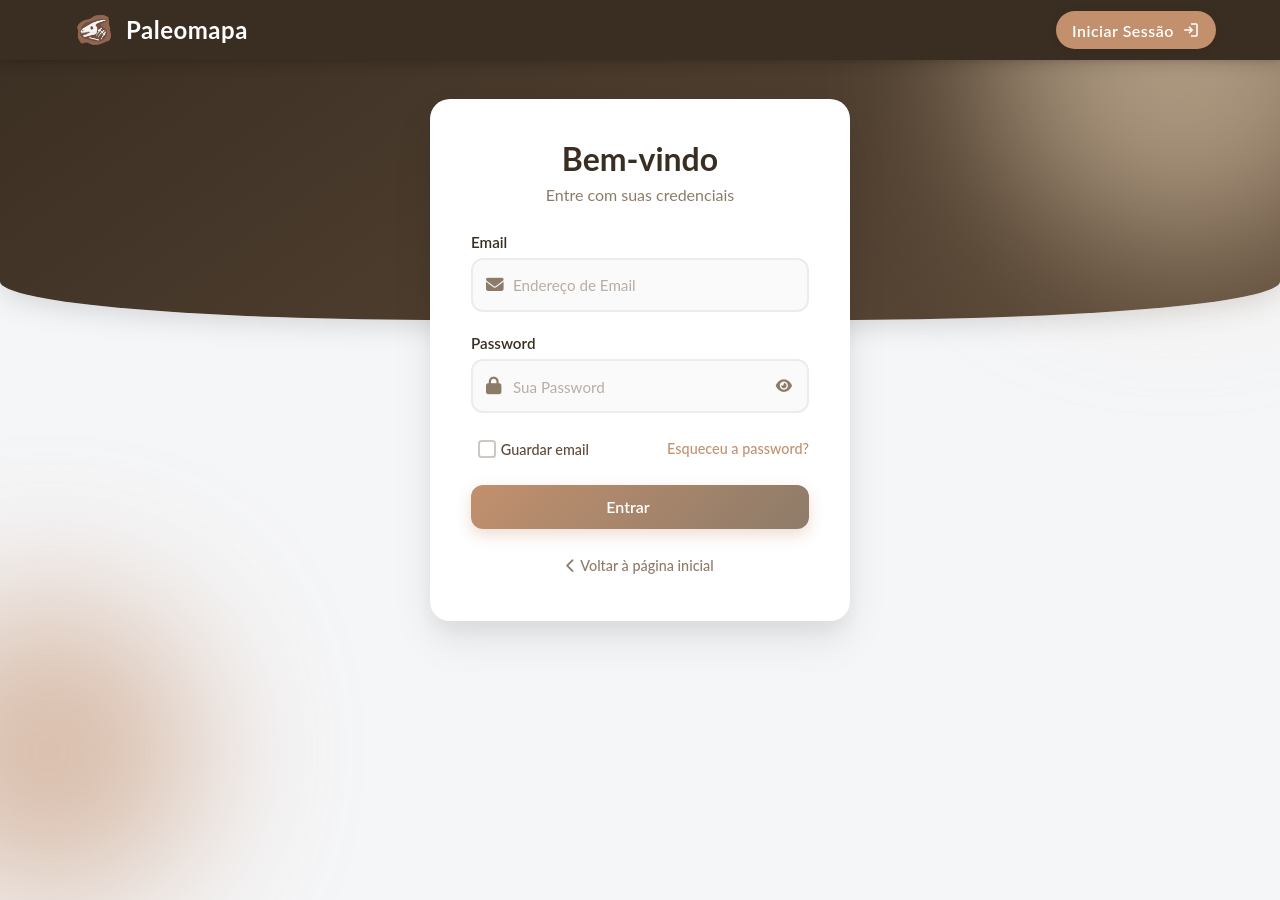
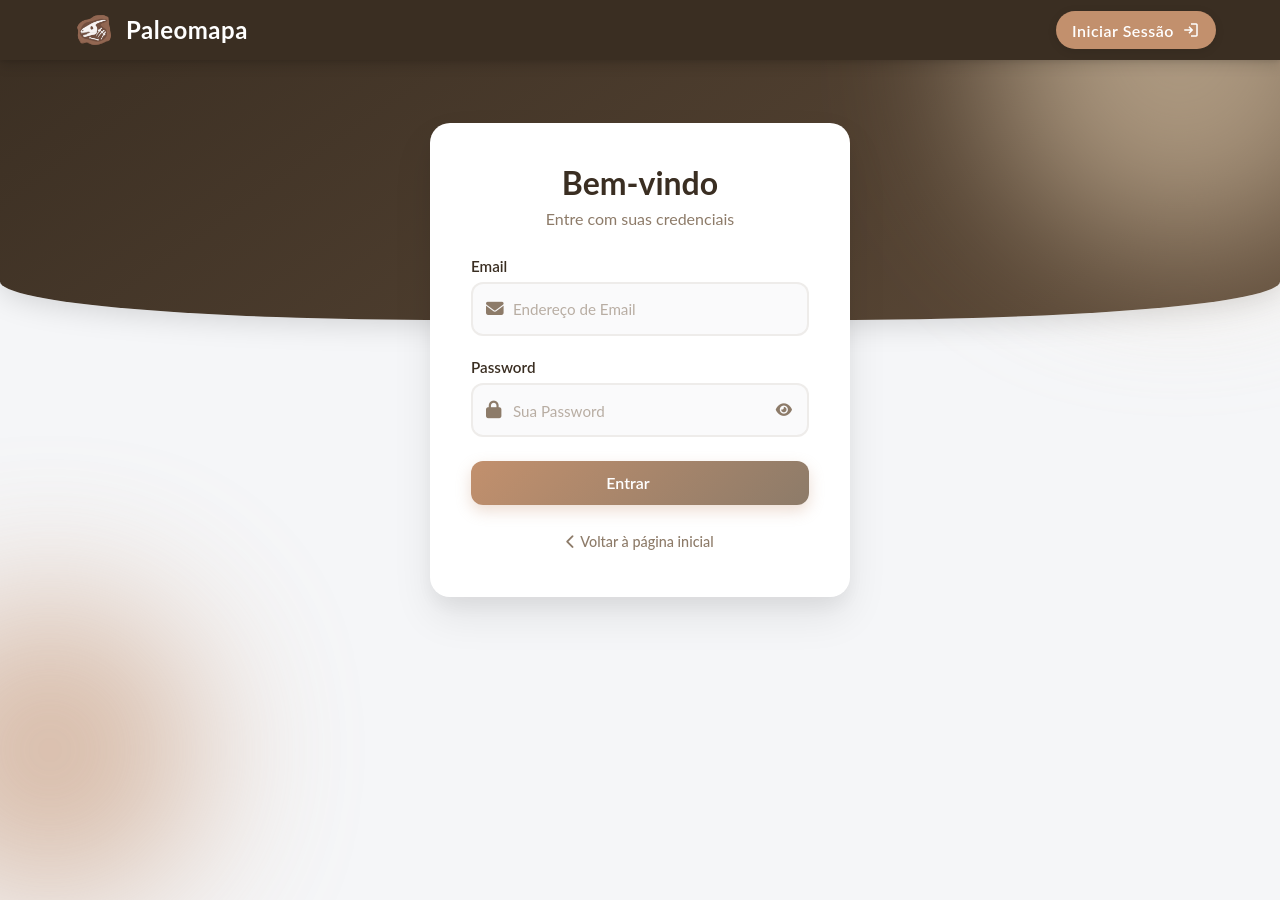
Before and after one commit to yukikato123123123-byte/paleomapa.git-component, a PHP site: page /login/login.php in a window 1280 px wide; the page is wider, and only the part inside the window is pictured. Run offline with PHP 8.4, Linux system fonts and the light colour scheme.

Commit message:
refactor(style): refactoring some styling and pop-up

```diff
--- a/js/dashboard.js
+++ b/js/dashboard.js
@@ -31,7 +31,7 @@ document.addEventListener('DOMContentLoaded', function () {
         data: {
             labels: fossilLabels,
             datasets: [{
-                label: 'Fósseis Cadastrados',
+                label: 'Fósseis Inseridos',
                 data: fossilCounts,
                 backgroundColor: 'rgba(194, 144, 109, 0.2)',
                 borderColor: 'rgba(194, 144, 109, 1)',
--- a/login/login.php
+++ b/login/login.php
@@ -51,17 +51,6 @@ if (isset($_COOKIE['remembered_email'])) {
               <i class="fas fa-eye"></i>
             </button>
           </div>
-        </div>
-
-        <div class="form-options">
-          <div class="form-check">
-            <input class="form-check-input" type="checkbox" name="remember_email"
-                   id="remember_email" <?php echo isset($_COOKIE['remembered_email']) ? 'checked' : ''; ?>>
-            <label class="form-check-label" for="remember_email">
-              Guardar email
-            </label>
-          </div>
-          <a href="#" class="forgot-password">Esqueceu a password?</a>
         </div>
 
         <button id="btnLogin" class="w-100 btn btn-primary" type="submit">
--- a/login/loginStyle.css
+++ b/login/loginStyle.css
@@ -1,6 +1,4 @@
-/* loginStyle.css - Versão Moderna e Acolhedora (Sem Floating) */
-
-/* Importando fontes */
+/* Importar fontes */
 @import url('https://fonts.googleapis.com/css2?family=Poppins:wght@300;400;500;600;700&display=swap');
 
 /* Estilos gerais */
@@ -207,62 +205,6 @@ body::before {
   font-size: 0.9rem;
 }
 
-.forgot-password {
-  color: var(--accent-color);
-  text-decoration: none;
-  font-weight: 500;
-  transition: color 0.3s ease;
-}
-
-.forgot-password:hover {
-  color: var(--primary-dark);
-  text-decoration: underline;
-}
-
-/* Checkbox personalizado */
-.form-check {
-    padding-left: 1.8rem;
-    margin-bottom: 0;
-    display: flex;
-    align-items: center;
-  }
-
-  .form-check-input {
-    width: 1.1rem;
-    height: 1.1rem;
-    margin-left: -1.8rem;
-    margin-top: 0; /* Removido o margin-top para melhor alinhamento */
-    border: 2px solid rgba(93, 74, 56, 0.3);
-    border-radius: 4px;
-    cursor: pointer;
-    transition: all 0.3s cubic-bezier(0.25, 0.8, 0.25, 1);
-  }
-
-  .form-check-label {
-    color: var(--primary-color);
-    font-weight: 500;
-    cursor: pointer;
-    transition: color 0.3s ease;
-    display: inline-block;
-    margin-bottom: 0;
-    margin-left: 5px;
-    line-height: 1.2; /* Ajustado para melhor alinhamento vertical */
-  }
-
-.form-check-input:checked {
-  background-color: var(--accent-color);
-  border-color: var(--accent-color);
-  box-shadow: 0 0 8px rgba(194, 144, 109, 0.3);
-}
-
-.form-check-input:focus {
-  box-shadow: 0 0 0 0.25rem rgba(194, 144, 109, 0.15);
-}
-
-.form-check-input:checked ~ .form-check-label {
-  color: var(--primary-dark);
-}
-
 /* Botão de login */
 #btnLogin {
   background: linear-gradient(135deg, var(--accent-color), var(--primary-light));
```
Also changed, not shown: css/style.css (+42 -7 lines), js/mapa.js (+16 -16 lines), scripts/data.php (+14 -4 lines).
